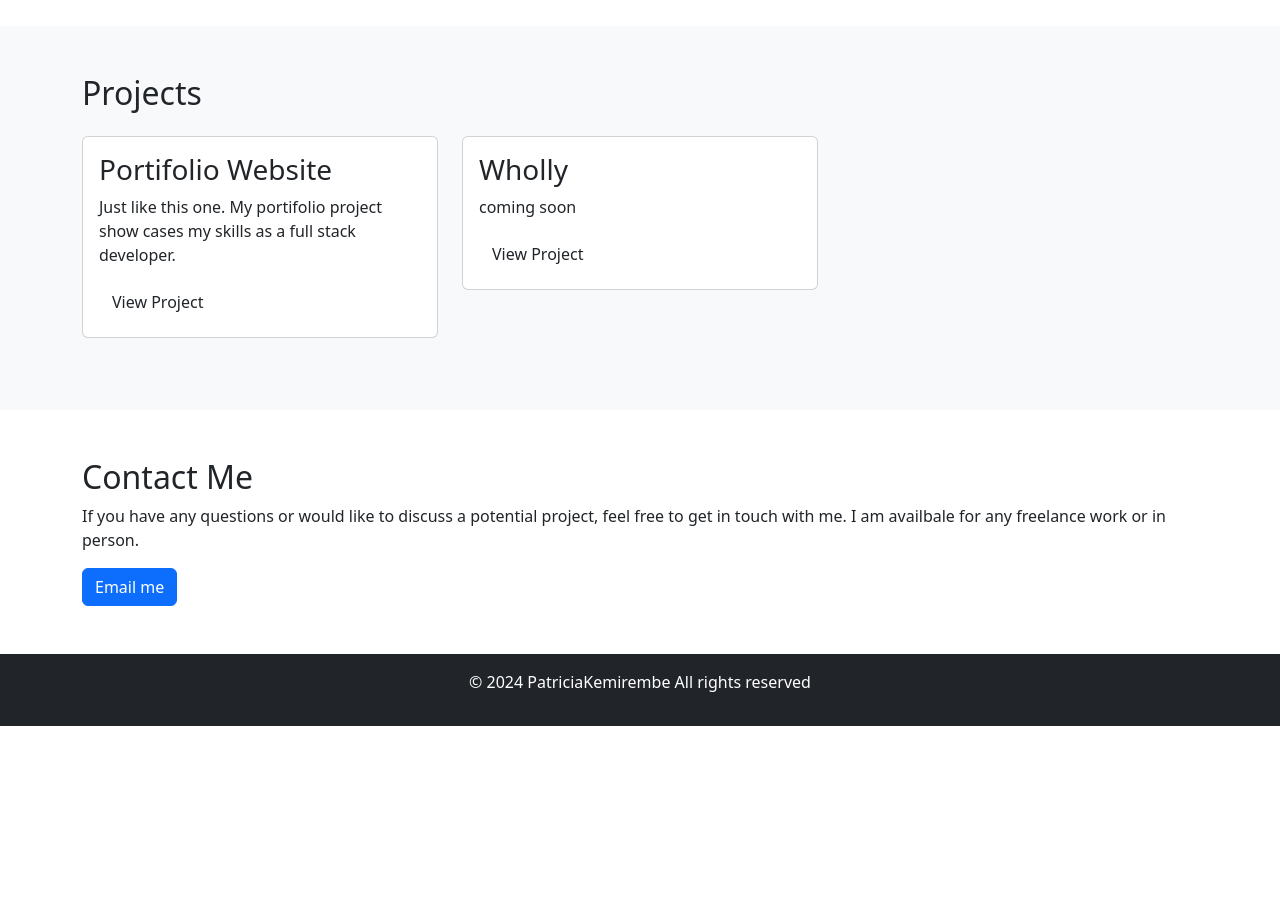
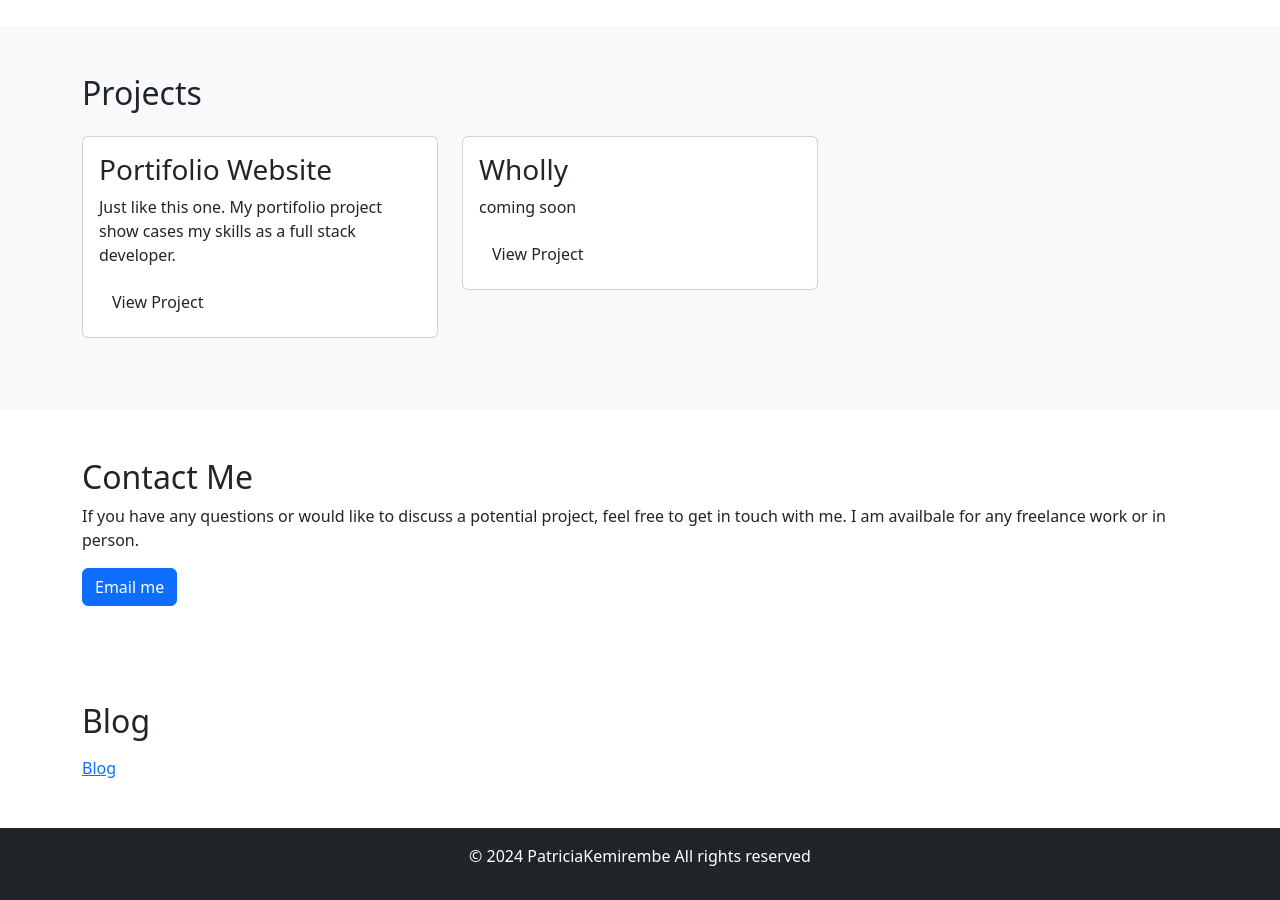
Before and after one commit to Trisha256/MyLandingPage, a Jekyll site: the page index.html, which Jekyll copies as it is, in a window 1280 px wide and 900 px high, scrolled down 872 px. Built offline with Jekyll 4.4.1, drawn with Linux system fonts in a browser that asks for light colours; before the commit the page ends 1598 px from its top, so only the background shows below that.

Commit message:
Update index.html
Modified index.html

```diff
--- a/index.html
+++ b/index.html
@@ -86,6 +86,14 @@
         </div>
       </section>
 
+        <section id="blog" class="py-5">
+            <div class="container">
+                <h2>Blog</h2>
+                <p></p>
+                <a href="" class="btn-btn-primary">Blog</a>
+            </div>
+        </section>
+
       <footer class="bg-dark text-white text-center py-3">
         <p>&copy; 2024 PatriciaKemirembe All rights reserved</p>
       </footer>
```
